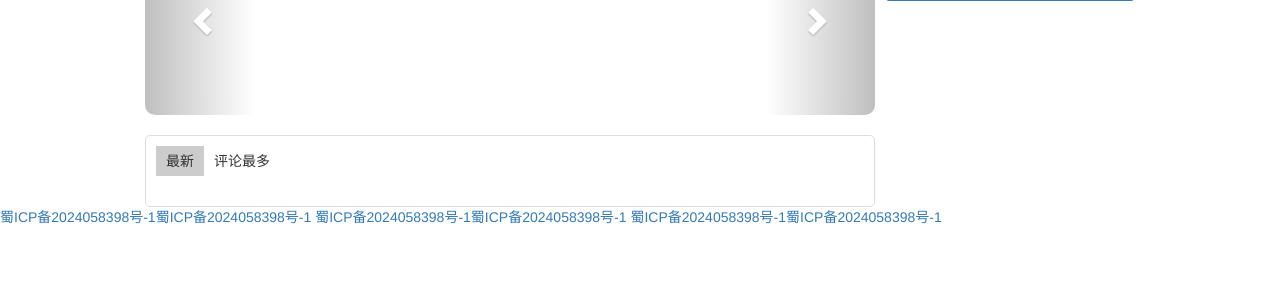
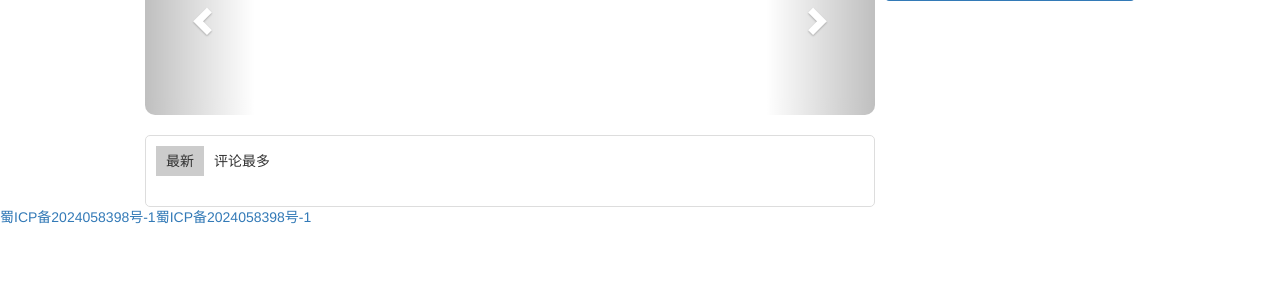
Before and after one commit to yangxinyi-bigdata/flaskbbs, a Flask app: page / in a window 1280 px wide. Shown: the part 157-450 px from the top of the page. Run offline with Flask 3, Linux system fonts and the light colour scheme; data that the repository does not hold is empty; some libraries are stand-ins or nearby versions.

Commit message:
添加备案信息5

```diff
--- a/templates/front/base.html
+++ b/templates/front/base.html
@@ -64,7 +64,7 @@
     <div class="main-container">
         {% block body %}
         {% endblock %}
-    <a href="https://beian.miit.gov.cn/" target="_blank">蜀ICP备2024058398号-1</a><a href="https://beian.miit.gov.cn/" target="_blank">蜀ICP备2024058398号-1</a>
+
     </div>
 <a href="https://beian.miit.gov.cn/" target="_blank">蜀ICP备2024058398号-1</a><a href="https://beian.miit.gov.cn/" target="_blank">蜀ICP备2024058398号-1</a>
 </body>
--- a/templates/front/index.html
+++ b/templates/front/index.html
@@ -107,5 +107,4 @@
           </div>
       </div>
 
-<a href="https://beian.miit.gov.cn/" target="_blank">蜀ICP备2024058398号-1</a><a href="https://beian.miit.gov.cn/" target="_blank">蜀ICP备2024058398号-1</a>
 {% endblock %}
```
